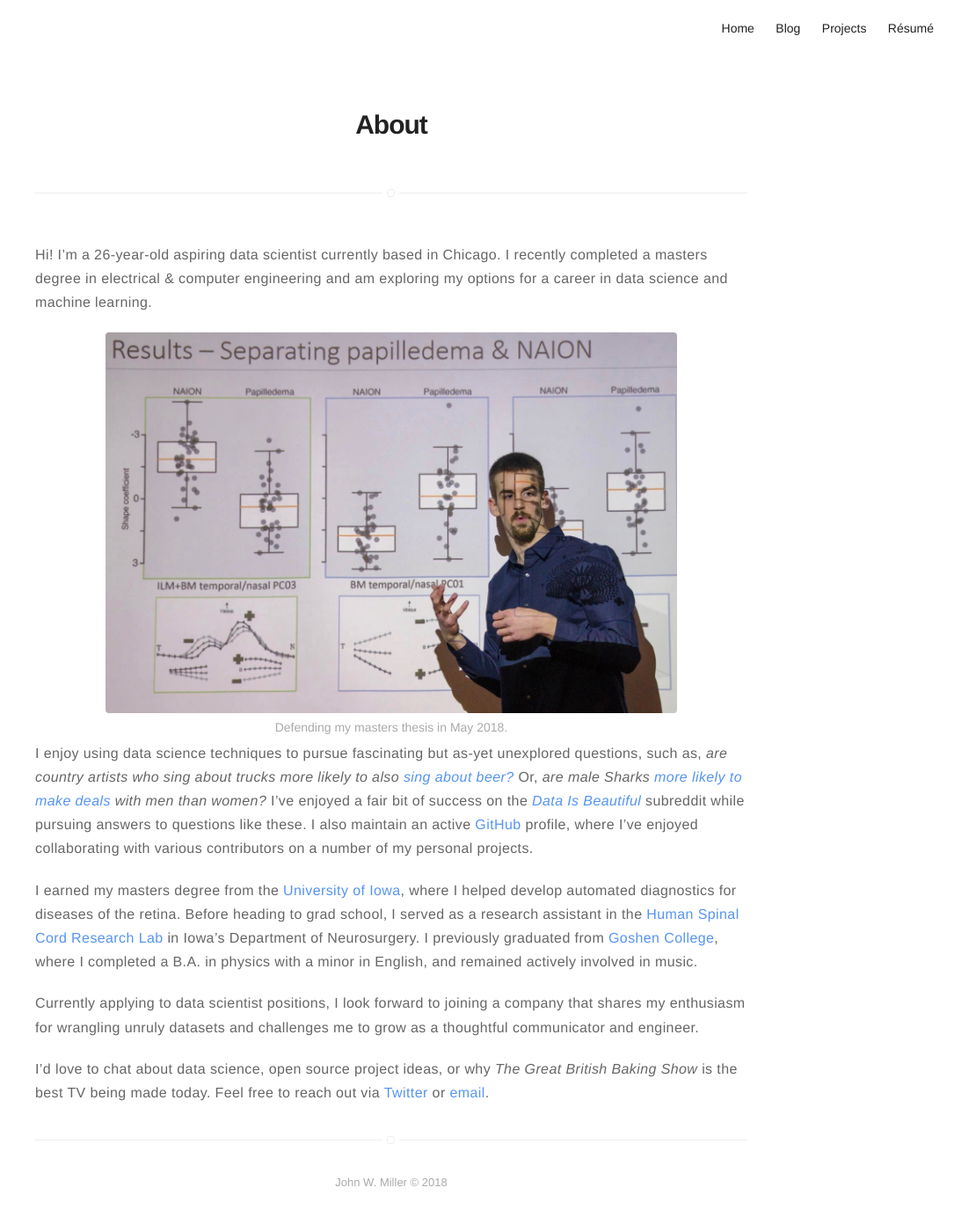
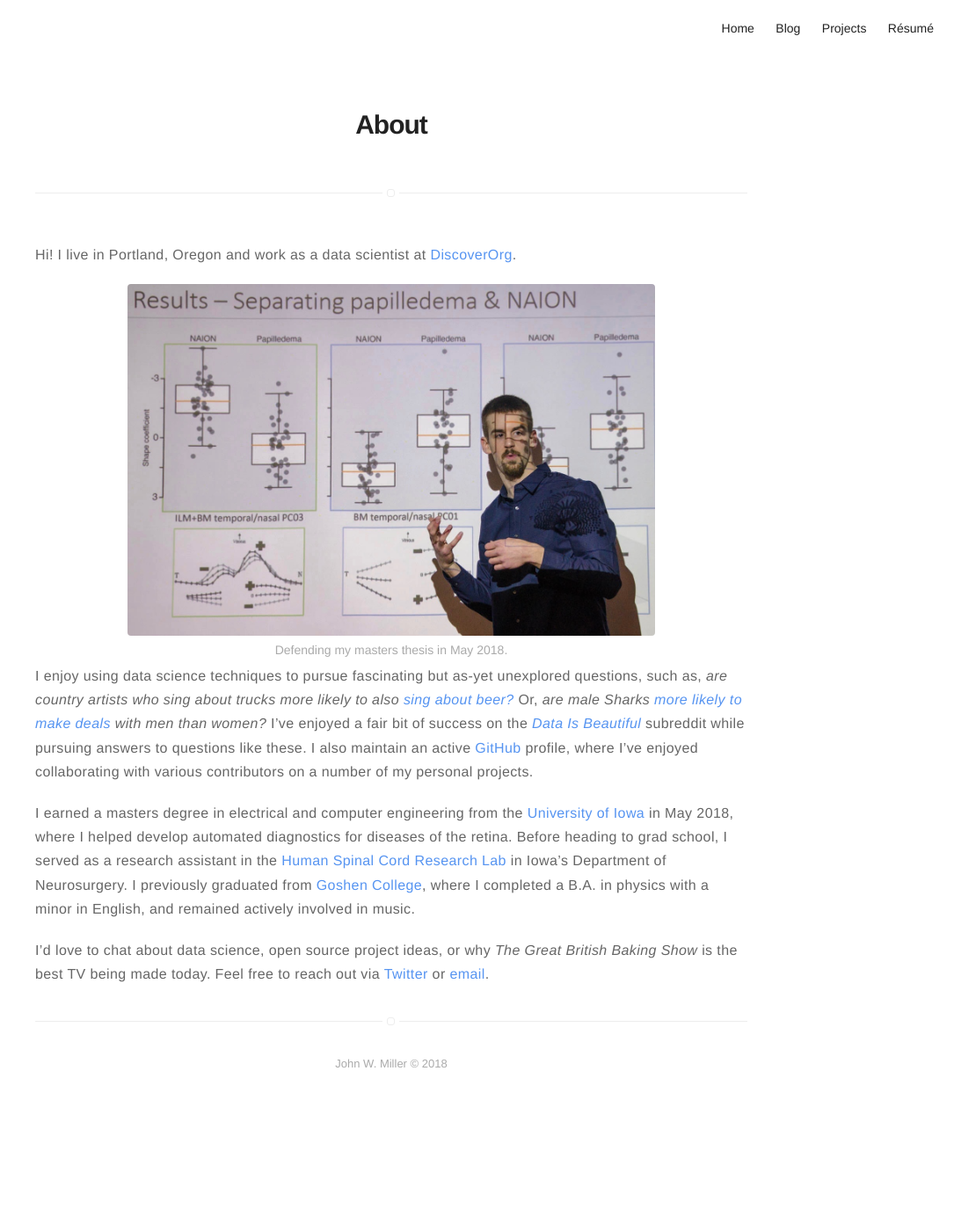
Before and after one commit to johnwmillr/johnwmillr.github.io, a Jekyll site: the page built from about.markdown, in a window 1280 px wide. Shown: the whole page at 88% size, without its empty margins (195-1280 px from the left). Built offline with Jekyll 4.4.1, drawn with Linux system fonts in a browser that asks for light colours; after the commit the page ends 1257 px from its top, so only the background shows below that.

Commit message:
Add DiscoverOrg job to About section

```diff
--- a/about.markdown
+++ b/about.markdown
@@ -10,14 +10,12 @@ image: {{ site.picture }}
 
 </section>
 
-Hi! I'm a 26-year-old aspiring data scientist currently based in Chicago. I recently completed a masters degree in electrical & computer engineering and am exploring my options for a career in data science and machine learning.
+Hi! I live in Portland, Oregon and work as a data scientist at [DiscoverOrg](https://discoverorg.com).
 
-{% include figure.html url="/assets/images/John_Defense.jpg" caption="Defending my masters thesis in May 2018." width="650px" %}
+{% include figure.html url="/assets/images/John_Defense.jpg" caption="Defending my masters thesis in May 2018." width="600px" %}
 
 I enjoy using data science techniques to pursue fascinating but as-yet unexplored questions, such as, *are country artists who sing about trucks more likely to also [sing about beer?](/trucks-and-beer/)* Or, *are male Sharks [more likely to make deals](/shark-tank-analysis/) with men than women?* I've enjoyed a fair bit of success on the [*Data Is Beautiful*](https://www.reddit.com/r/dataisbeautiful/search?sort=top&q=author%3A%22textureflow%22+title%3A%5BOC%5D&restrict_sr=on) subreddit while pursuing answers to questions like these. I also maintain an active [GitHub](http://github.com/johnwmillr) profile, where I've enjoyed collaborating with various contributors on a number of my personal projects.
 
-I earned my masters degree from the [University of Iowa](https://ece.engineering.uiowa.edu/), where I helped develop automated diagnostics for diseases of the retina. Before heading to grad school, I served as a research assistant in the [Human Spinal Cord Research Lab](https://www.healthcare.uiowa.edu/labs/hscrl-neurosurgery/) in Iowa's Department of Neurosurgery. I previously graduated from [Goshen College](https://www.goshen.edu/), where I completed a B.A. in physics with a minor in English, and remained actively involved in music.
-
-Currently applying to data scientist positions, I look forward to joining a company that shares my enthusiasm for wrangling unruly datasets and challenges me to grow as a thoughtful communicator and engineer.
+I earned a masters degree in electrical and computer engineering from the [University of Iowa](https://ece.engineering.uiowa.edu/) in May 2018, where I helped develop automated diagnostics for diseases of the retina. Before heading to grad school, I served as a research assistant in the [Human Spinal Cord Research Lab](https://www.healthcare.uiowa.edu/labs/hscrl-neurosurgery/) in Iowa's Department of Neurosurgery. I previously graduated from [Goshen College](https://www.goshen.edu/), where I completed a B.A. in physics with a minor in English, and remained actively involved in music.
 
 I'd love to chat about data science, open source project ideas, or why *The Great British Baking Show* is the best TV being made today. Feel free to reach out via [Twitter](https://twitter.com/johnwmillr) or [email](mailto:john.w.millr@gmail.com).
```
